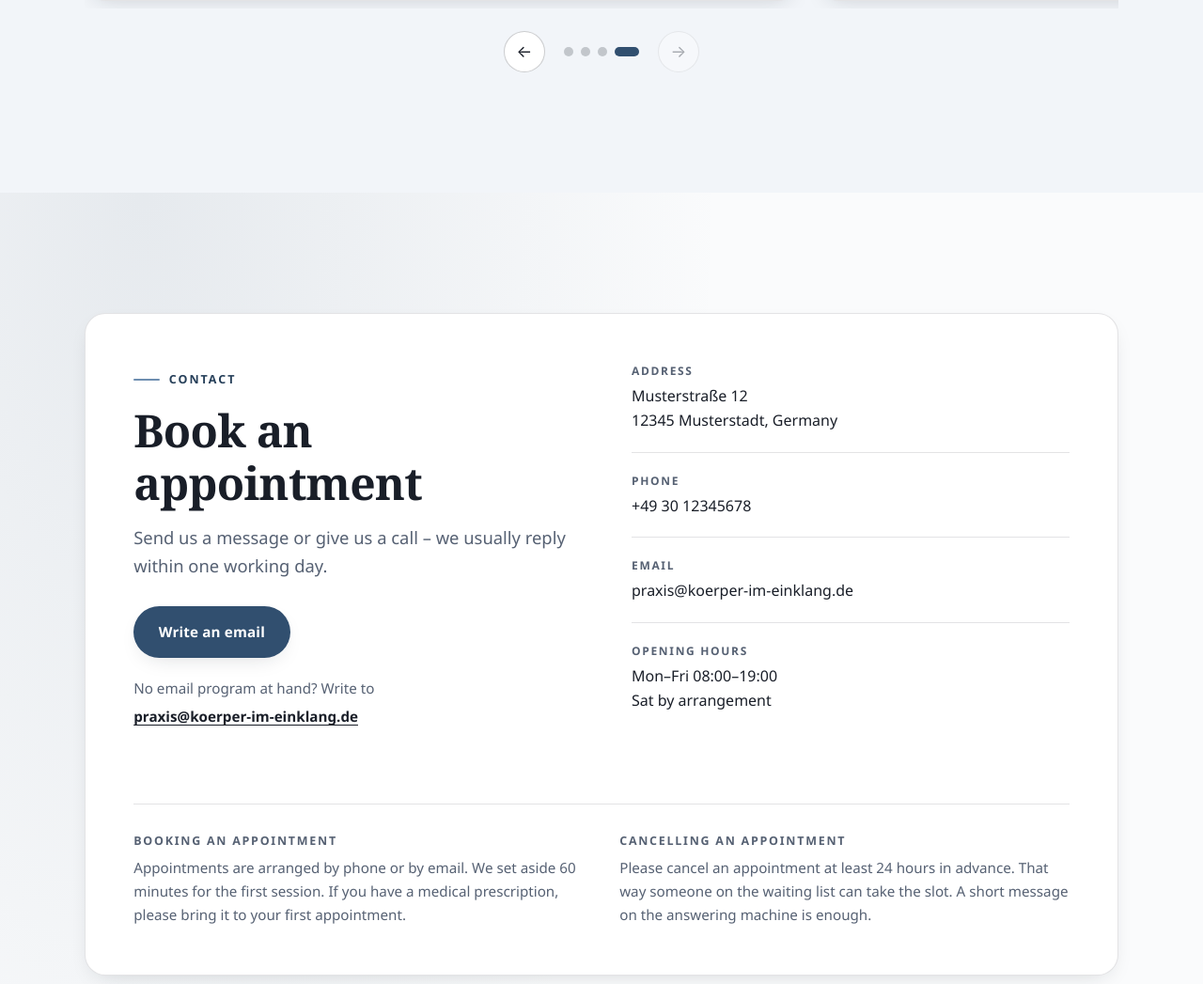
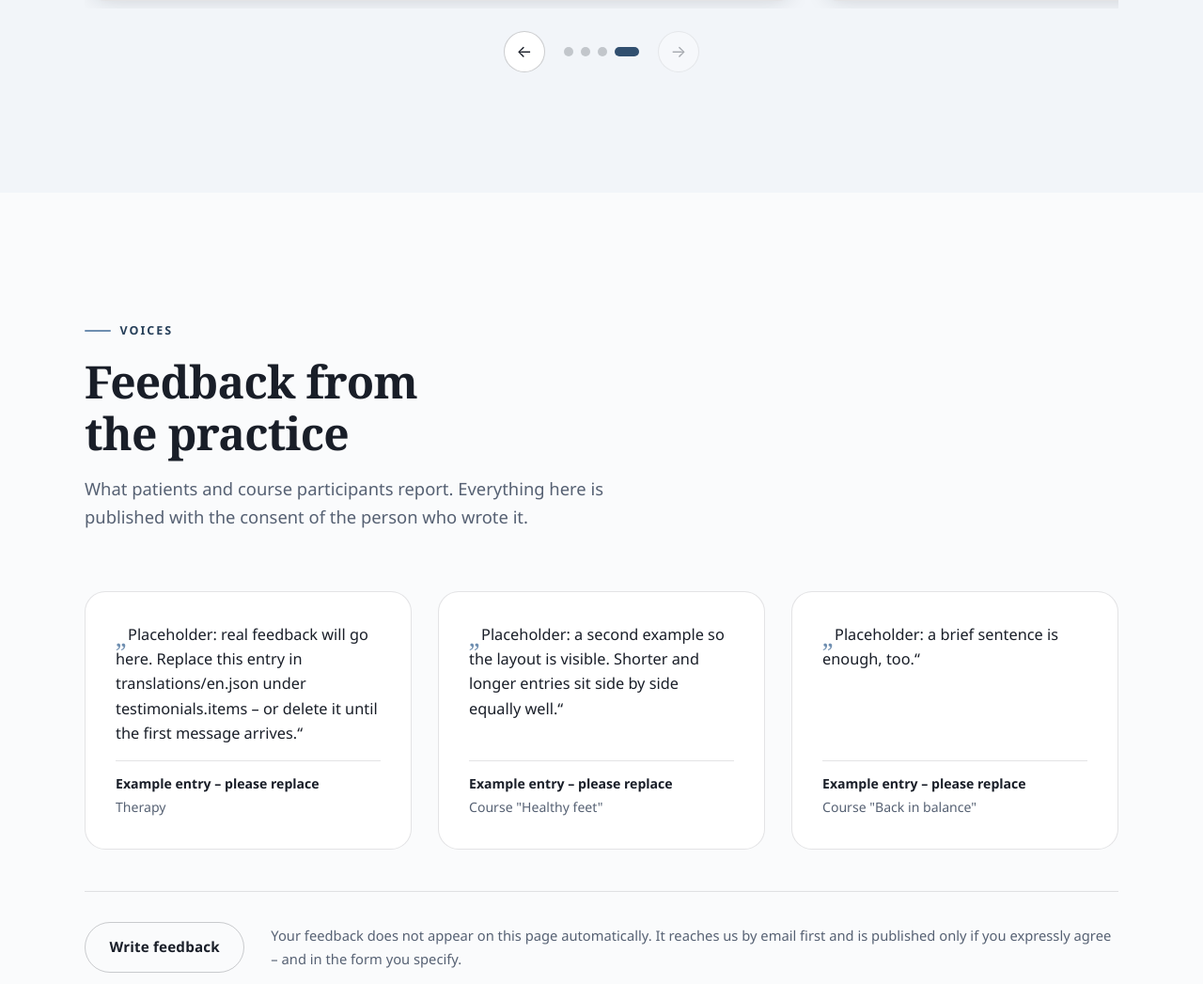
Before and after one commit to quakidu/Test, a Flask app: page /en in a window 1280 px wide. Shown: the part 5453-6500 px from the top of the page at 94% size. Run offline with Flask 3, Linux system fonts and the light colour scheme.

Commit message:
Abschnitt "Stimmen" mit moderierten Rückmeldungen
Neuer Abschnitt vor dem Kontaktbereich: Zitatkarten mit Name und Bezug,
darunter die Einladung, selbst zu schreiben.

Rückmeldungen erscheinen bewusst nicht automatisch. Die Schaltfläche
öffnet eine vorbereitete E-Mail an die Praxisadresse, die schon nach der
gewünschten Namensnennung und der ausdrücklichen Zustimmung zur
Veröffentlichung fragt; übernommen wird von Hand in die Sprachdateien.
Gründe dafür stehen in der README: nachweisbare Einwilligung, Grenzen des
Heilmittelwerbegesetzes beim Werben mit Äußerungen Dritter, Schutz vor
Spam und Haftung für fremde Inhalte, und der Webspace liefert ohnehin nur
statische Dateien aus.

- content.build_mailto herausgelöst; Kursanfrage und Rückmeldung nutzen
  jetzt dieselbe Kodierung, content.feedback_mailto kam hinzu
- ohne Einträge erscheint statt der Karten ein Hinweistext, die Einladung
  bleibt bestehen
- drei Einträge liegen als deutlich gekennzeichnete Beispiele bei
- keine Sternebewertung: auf der eigenen Seite wäre eine Durchschnittsnote
  wenig aussagekräftig
- Datenschutzerklärung in beiden Sprachen ergänzt: Veröffentlichung nur
  mit Einwilligung nach Art. 6 Abs. 1 lit. a DSGVO, jederzeit widerrufbar

Co-Authored-By: Claude Opus 5 <noreply@anthropic.com>
Claude-Session: https://claude.ai/code/session_016bktzD7wvVFbPgfukFHEY5

```diff
--- a/app.py
+++ b/app.py
@@ -122,6 +122,7 @@ def render_home(lang: str):
             teaser=content.course_teaser(strings, courses),
             slides=content.practice_slides(strings, load_translations(DEFAULT_LANGUAGE)),
             logos=content.funding_logos(strings, load_translations(DEFAULT_LANGUAGE)),
+            feedback=content.feedback_mailto(strings),
         )
     )
     response.set_cookie(
--- a/build.py
+++ b/build.py
@@ -247,6 +247,7 @@ def build(site_url: str = DEFAULT_SITE_URL, base_path: str = DEFAULT_BASE_PATH)
             teaser=content.course_teaser(strings, courses),
             slides=content.practice_slides(strings, fallback),
             logos=content.funding_logos(strings, fallback),
+            feedback=content.feedback_mailto(strings),
         )
         target = DIST_DIR / ("index.html" if lang == DEFAULT_LANGUAGE else f"{lang}/index.html")
         target.parent.mkdir(parents=True, exist_ok=True)
--- a/content.py
+++ b/content.py
@@ -53,6 +53,17 @@ def format_date(iso_date: str, strings: dict, today: date | None = None) -> str:
     )
 
 
+def build_mailto(email: str, subject: str, body: str = "") -> str:
+    """Setzt eine mailto-Adresse zusammen und kodiert sie korrekt.
+
+    Zeilenumbrüche gehören als CRLF hinein, alles Übrige prozentkodiert.
+    """
+    parts = ["subject=" + quote(subject, safe="")]
+    if body:
+        parts.append("body=" + quote(body.replace("\n", "\r\n"), safe=""))
+    return f"mailto:{email}?" + "&".join(parts)
+
+
 def request_mailto(strings: dict, title: str, shown_date: str) -> str:
     """Baut die vorbereitete E-Mail für eine Kursanfrage.
 
@@ -61,21 +72,27 @@ def request_mailto(strings: dict, title: str, shown_date: str) -> str:
     ``{date}``. Der Textkörper nennt bereits die Felder, die wir brauchen –
     sonst kommt eine leere Mail an, und es folgt eine Rückfragerunde.
     """
-    courses = strings.get("courses", {})
-    request = courses.get("request", {})
+    request = strings.get("courses", {}).get("request", {})
     email = strings.get("contact", {}).get("email", "")
 
     def fill(pattern: str) -> str:
         return pattern.replace("{title}", title).replace("{date}", shown_date)
 
-    subject = fill(request.get("subject", title))
-    # Zeilenumbrüche im mailto gehören als CRLF kodiert.
-    body = fill(request.get("body", "")).replace("\n", "\r\n")
+    return build_mailto(email, fill(request.get("subject", title)),
+                        fill(request.get("body", "")))
 
-    parts = ["subject=" + quote(subject, safe="")]
-    if body:
-        parts.append("body=" + quote(body, safe=""))
-    return f"mailto:{email}?" + "&".join(parts)
+
+def feedback_mailto(strings: dict) -> str:
+    """Vorbereitete E-Mail für eine Rückmeldung.
+
+    Der Textkörper fragt bereits ab, was wir zum Veröffentlichen brauchen:
+    den Text, die gewünschte Namensnennung und die ausdrückliche
+    Zustimmung. Rückmeldungen erscheinen nicht automatisch auf der Seite –
+    sie werden von Hand in die Sprachdateien übernommen.
+    """
+    request = strings.get("testimonials", {}).get("request", {})
+    email = strings.get("contact", {}).get("email", "")
+    return build_mailto(email, request.get("subject", ""), request.get("body", ""))
 
 
 def sort_key(course: dict) -> str:
--- a/static/css/style.css
+++ b/static/css/style.css
@@ -1139,6 +1139,87 @@ html:not(.js) .slideshow__track::-webkit-scrollbar { display: block; }
   margin-top: 2rem;
 }
 
+/* ── Stimmen ──────────────────────────────────────────────────────────
+ * Rückmeldungen als Zitatkarten. Bewusst ohne Sternebewertung: Auf der
+ * eigenen Seite wäre eine Durchschnittsnote wenig aussagekräftig, und im
+ * Gesundheitsbereich zählt der Satz mehr als die Zahl.
+ */
+.voices {
+  display: grid;
+  grid-template-columns: repeat(auto-fit, minmax(min(100%, 280px), 1fr));
+  gap: clamp(1rem, 2.5vw, 1.75rem);
+}
+
+.voice {
+  display: flex;
+  flex-direction: column;
+  gap: 1rem;
+  padding: clamp(1.5rem, 3vw, 2rem);
+  background: var(--bg-elevated);
+  border: 1px solid var(--border);
+  border-radius: var(--radius-lg);
+  transition: transform 0.3s var(--ease), box-shadow 0.3s var(--ease),
+              border-color 0.3s var(--ease);
+}
+.voice:hover {
+  transform: translateY(-4px);
+  border-color: var(--border-strong);
+  box-shadow: var(--shadow-md);
+}
+
+.voice__quote {
+  margin: 0;
+  color: var(--text);
+  font-size: 1.02rem;
+  line-height: 1.6;
+}
+/* Anführungszeichen als Zeichen, nicht als Bild – skaliert mit der Schrift. */
+.voice__quote::before {
+  content: "„";
+  margin-right: 0.05em;
+  font-family: var(--font-display);
+  font-size: 1.6em;
+  line-height: 0;
+  vertical-align: -0.25em;
+  color: var(--accent-soft);
+}
+.voice__quote::after { content: "“"; }
+
+/* Name und Bezug untereinander – nebeneinander bricht der Trenner in
+   schmalen Karten allein um. */
+.voice__by {
+  display: flex;
+  flex-direction: column;
+  gap: 0.15rem;
+  margin-top: auto;
+  padding-top: 0.75rem;
+  border-top: 1px solid var(--border);
+  font-size: 0.88rem;
+}
+.voice__name { font-weight: 600; }
+.voice__context { color: var(--text-muted); }
+
+.voices__empty {
+  max-width: 52ch;
+  color: var(--text-muted);
+  font-size: clamp(1.02rem, 0.98rem + 0.3vw, 1.15rem);
+}
+
+.voices__invite {
+  display: flex;
+  flex-wrap: wrap;
+  align-items: center;
+  gap: 1rem 1.75rem;
+  margin-top: clamp(2rem, 4vw, 2.75rem);
+  padding-top: clamp(1.5rem, 3vw, 2rem);
+  border-top: 1px solid var(--border);
+}
+.voices__note {
+  flex: 1 1 22rem;
+  color: var(--text-muted);
+  font-size: 0.92rem;
+}
+
 /* ── Karte ────────────────────────────────────────────────────────────
  * Bis zum Klick auf „Karte laden“ steht hier nur eigener Inhalt – es geht
  * keine Anfrage an Google hinaus. Der Platzhalter hat dieselbe Höhe wie
--- a/templates/index.html
+++ b/templates/index.html
@@ -263,6 +263,46 @@
   </div>
 </section>
 
+<!-- ── Stimmen ────────────────────────────────────────────────────────── -->
+<!--
+  Rückmeldungen werden von Hand in translations/*.json gepflegt. Die
+  Schaltfläche öffnet eine vorbereitete E-Mail, die schon nach der
+  gewünschten Namensnennung und der Zustimmung zur Veröffentlichung
+  fragt – nichts erscheint automatisch auf der Seite.
+-->
+<section class="section" id="testimonials">
+  <div class="container">
+    <header class="section__head">
+      <p class="eyebrow reveal">{{ t('testimonials.eyebrow') }}</p>
+      <h2 class="section__title reveal" data-reveal-delay="1">{{ t('testimonials.title') }}</h2>
+      <p class="section__lead reveal" data-reveal-delay="2">{{ t('testimonials.lead') }}</p>
+    </header>
+
+    {% if s.testimonials['items'] %}
+    <ul class="voices">
+      {% for voice in s.testimonials['items'] %}
+      <li class="voice reveal" data-reveal-delay="{{ loop.index0 % 3 }}">
+        <blockquote class="voice__quote">{{ voice.text }}</blockquote>
+        <p class="voice__by">
+          <span class="voice__name">{{ voice.name }}</span>
+          {% if voice.context %}
+          <span class="voice__context">{{ voice.context }}</span>
+          {% endif %}
+        </p>
+      </li>
+      {% endfor %}
+    </ul>
+    {% else %}
+    <p class="voices__empty reveal">{{ t('testimonials.empty') }}</p>
+    {% endif %}
+
+    <div class="voices__invite reveal" data-reveal-delay="1">
+      <a class="btn btn--ghost" href="{{ feedback }}">{{ t('testimonials.cta') }}</a>
+      <p class="voices__note">{{ t('testimonials.note') }}</p>
+    </div>
+  </div>
+</section>
+
 <!-- ── Kontakt ────────────────────────────────────────────────────────── -->
 <section class="section section--contact" id="contact">
   <div class="container">
```
Also changed, not shown: content/datenschutz.de.html (+10 -0 lines), content/datenschutz.en.html (+9 -0 lines), translations/de.json (+29 -0 lines), translations/en.json (+29 -0 lines), README.md.
